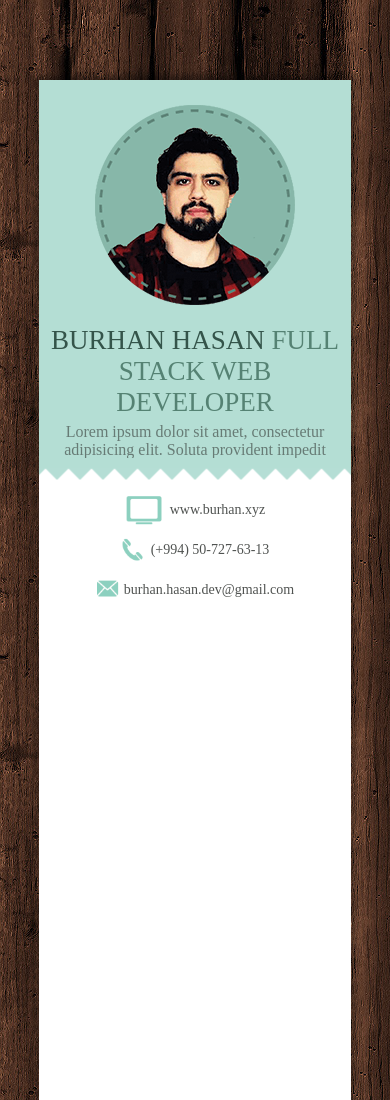
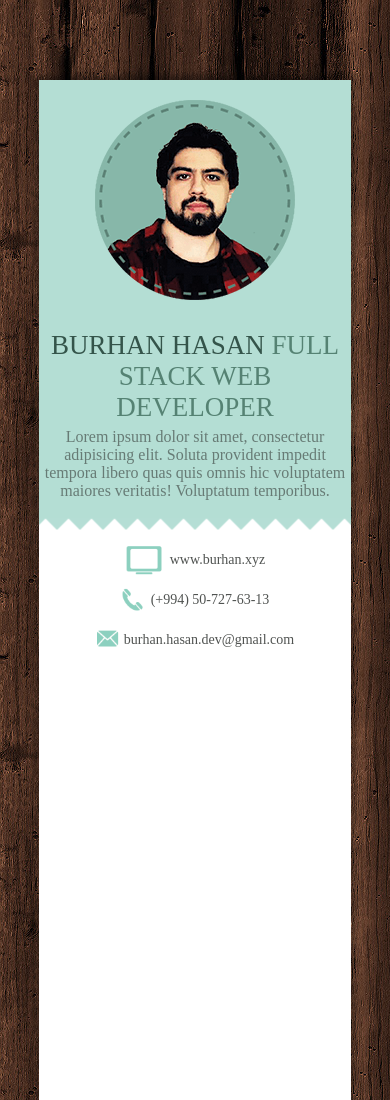
Before and after one commit to Burhan-Hasan/burhan-hasan.github.io, a plain HTML site: page index.html in a window 390 px wide. Shown: the top 1100 px of the page. Drawn offline with Linux system fonts and the light colour scheme.

Commit message:
Final Header adaptiving

```diff
--- a/styles/adaptive.less
+++ b/styles/adaptive.less
@@ -1,10 +1,6 @@
 @media screen and (max-width:1200px) {
     #header {
         height: 150px;
-        .main-info {
-            margin-left: 240px;
-            top: 35px;
-        }
     }
     #person {
         position: absolute;
@@ -12,7 +8,6 @@
         left: 25px;
     }
     .contact-info {
-        margin-left: 240px;
         li {
             margin-right: 15px;
         }
@@ -21,22 +16,20 @@
 
 @media screen and (max-width:1024px) {
     #header {
-        min-height: 350px;
+        height: auto;
+        padding: 20px 0;
         .main-info {
-            margin-top: 0px;
-            position: relative;
-            float: none;
+            left: 0;
             width: 100%;
-            left: 0;
-            right: 0;
             text-align: center;
             max-width: none;
-            margin-left: 0;
+            position: relative;
+            bottom: 0;
         }
     }
     .contact-info {
+        text-align: center;
         margin-left: 0;
-        text-align: center;
         li {
             margin: 0 8px;
         }
@@ -47,23 +40,15 @@
         width: 200px;
         display: block;
         left: 0;
+        top: 0;
+        margin-bottom: 20px;
     }
 }
 
 @media screen and (max-width:680px) {
-    #header {
-        min-height: 400px;
-    }
     .contact-info {
         li {
             margin-bottom: 10px;
         }
     }
-    #person {
-        position: relative;
-        margin: 0 auto;
-        width: 200px;
-        display: block;
-        left: 0;
-    }
 }
--- a/styles/app.less
+++ b/styles/app.less
@@ -31,14 +31,13 @@ body {
     .main-info {
         width: 70%;
         max-width: 660px;
-        position: relative;
-        top: 95px;
-        margin: 15px 0 0 280px;
+        position: absolute;
+        bottom: 10px;
+        left: 30%;
         color: #677b75;
         padding: 5px;
         box-sizing: border-box;
         p {
-            max-height: 35px;
             margin: 5px 0;
             overflow: hidden;
         }
@@ -69,7 +68,9 @@ body {
     text-transform: lowercase;
     font-size: 14px;
     font-weight: 500;
-    margin: 15px 0 0 280px;
+    position: relative;
+    margin-top: 15px;
+    margin-left: 30%;
     li {
         display: inline-block;
         margin: 0 5px;
```
Also changed, not shown: styles/adaptive.css, styles/app.css.
